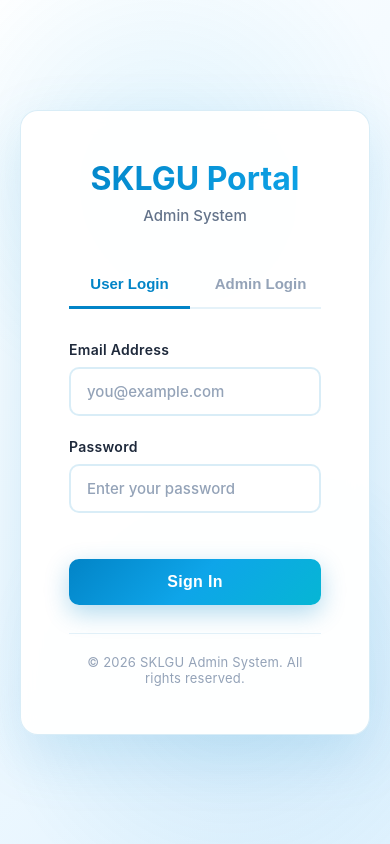
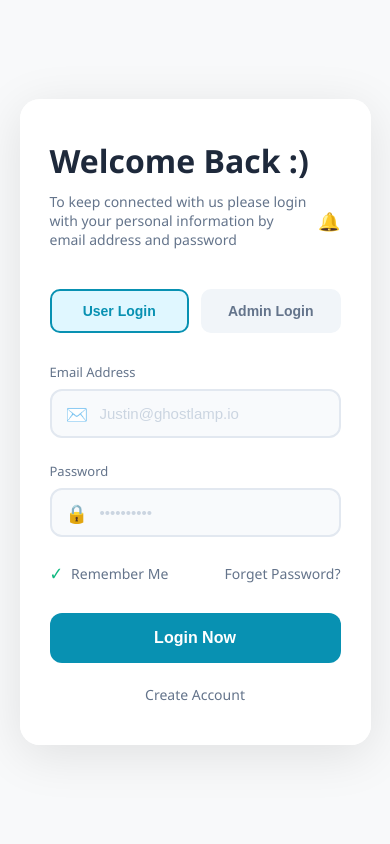
Before and after one commit to jam010203/sklgu-admin-system, a Flask app: template admin_system/templates/login.html in a window 390 px wide. Run offline with Flask 3, Linux system fonts and the light colour scheme; the template is opened without the code that fills it, so the values that code supplies are empty.

Commit message:
Redesign login page with INOVISION branding
- Split-screen layout with illustration on left and form on right
- Welcome Back :) header with modern design
- Custom SVG illustration with desk scene and people
- Email and password fields with icons
- Remember Me checkbox and Forgot Password link
- Login Now button with hover effects
- User/Admin login toggle
- Remove social login buttons
- Responsive design for mobile devices

```diff
--- a/admin_system/templates/login.html
+++ b/admin_system/templates/login.html
@@ -3,7 +3,7 @@
 <head>
     <meta charset="UTF-8">
     <meta name="viewport" content="width=device-width, initial-scale=1.0">
-    <title>SKLGU Admin System - Login</title>
+    <title>INOVISION - Login</title>
     <style>
         * {
             margin: 0;
@@ -12,107 +12,242 @@
         }
 
         body {
-            font-family: 'Inter', 'Segoe UI', system-ui, -apple-system, sans-serif;
-            background: linear-gradient(135deg, #ffffff 0%, #f0f9ff 50%, #e0f2fe 100%);
+            font-family: 'Segoe UI', Tahoma, Geneva, Verdana, sans-serif;
+            background: #f8f9fa;
             min-height: 100vh;
             display: flex;
             justify-content: center;
             align-items: center;
-            padding: 20px;
-            position: relative;
+        }
+
+        .login-wrapper {
+            display: flex;
+            width: 90%;
+            max-width: 1200px;
+            min-height: 600px;
+            background: white;
+            border-radius: 20px;
+            box-shadow: 0 10px 50px rgba(0, 0, 0, 0.1);
             overflow: hidden;
         }
 
-        body::before {
-            content: '';
-            position: fixed;
-            top: -10%;
-            right: -5%;
-            width: 500px;
-            height: 500px;
-            background: radial-gradient(circle, #0ea5e9 0%, transparent 70%);
-            border-radius: 50%;
-            opacity: 0.1;
-            z-index: 0;
+        .left-section {
+            flex: 1;
+            background: linear-gradient(135deg, #e0f7ff 0%, #f0f9ff 100%);
+            display: flex;
+            justify-content: center;
+            align-items: center;
+            padding: 60px;
+            position: relative;
         }
 
-        body::after {
-            content: '';
-            position: fixed;
-            bottom: -10%;
-            left: -5%;
-            width: 500px;
-            height: 500px;
-            background: radial-gradient(circle, #0284c7 0%, transparent 70%);
-            border-radius: 50%;
-            opacity: 0.1;
-            z-index: 0;
+        .illustration {
+            width: 100%;
+            max-width: 500px;
+            height: auto;
+            position: relative;
         }
 
-        .login-container {
-            background: rgba(255, 255, 255, 0.96);
-            border-radius: 18px;
-            box-shadow: 0 20px 60px rgba(2, 132, 199, 0.15);
-            max-width: 450px;
+        .illustration svg {
             width: 100%;
-            padding: 48px;
-            position: relative;
-            z-index: 1;
-            backdrop-filter: blur(10px);
-            border: 1px solid rgba(2, 132, 199, 0.15);
+            height: auto;
         }
 
-        .login-header {
-            text-align: center;
-            margin-bottom: 36px;
+        .brand-logo {
+            position: absolute;
+            top: 40px;
+            left: 40px;
+            font-size: 28px;
+            font-weight: 700;
+            color: #0891b2;
+            letter-spacing: -0.5px;
         }
 
-        .login-header h1 {
-            font-size: 32px;
-            background: linear-gradient(135deg, #0284c7 0%, #0ea5e9 100%);
-            -webkit-background-clip: text;
-            -webkit-text-fill-color: transparent;
-            background-clip: text;
-            margin-bottom: 8px;
-            font-weight: 700;
+        .right-section {
+            flex: 1;
+            padding: 80px 60px;
+            display: flex;
+            flex-direction: column;
+            justify-content: center;
+            background: white;
         }
 
-        .login-header p {
+        .welcome-text {
+            font-size: 42px;
+            font-weight: 700;
+            color: #1e293b;
+            margin-bottom: 10px;
+        }
+
+        .welcome-subtext {
+            font-size: 14px;
             color: #64748b;
-            font-size: 15px;
+            margin-bottom: 40px;
+            display: flex;
+            align-items: center;
+            gap: 5px;
+        }
+
+        .notification-icon {
+            color: #f59e0b;
+            font-size: 18px;
+        }
+
+        .form-group {
+            margin-bottom: 24px;
+            position: relative;
+        }
+
+        .form-label {
+            display: block;
+            font-size: 13px;
+            color: #64748b;
+            margin-bottom: 8px;
             font-weight: 500;
         }
 
-        .login-tabs {
+        .input-wrapper {
+            position: relative;
             display: flex;
-            gap: 10px;
-            margin-bottom: 32px;
-            border-bottom: 2px solid rgba(2, 132, 199, 0.1);
+            align-items: center;
         }
 
-        .login-tab {
-            flex: 1;
-            padding: 14px;
-            text-align: center;
-            cursor: pointer;
-            border: none;
-            background: none;
-            font-size: 15px;
-            font-weight: 600;
+        .input-icon {
+            position: absolute;
+            left: 16px;
             color: #94a3b8;
-            transition: all 0.3s cubic-bezier(0.4, 0, 0.2, 1);
-            border-bottom: 3px solid transparent;
-            margin-bottom: -2px;
-            position: relative;
+            font-size: 18px;
+            z-index: 1;
         }
 
-        .login-tab.active {
-            color: #0284c7;
-            border-bottom-color: #0284c7;
+        .form-input {
+            width: 100%;
+            padding: 14px 16px 14px 48px;
+            border: 2px solid #e2e8f0;
+            border-radius: 12px;
+            font-size: 15px;
+            color: #1e293b;
+            background: #f8fafc;
+            transition: all 0.3s ease;
         }
 
-        .login-tab:hover {
-            color: #0ea5e9;
+        .form-input:focus {
+            outline: none;
+            border-color: #0891b2;
+            background: white;
+        }
+
+        .form-input::placeholder {
+            color: #cbd5e1;
+        }
+
+        .form-options {
+            display: flex;
+            justify-content: space-between;
+            align-items: center;
+            margin-bottom: 28px;
+            font-size: 14px;
+        }
+
+        .remember-me {
+            display: flex;
+            align-items: center;
+            gap: 8px;
+            color: #64748b;
+            cursor: pointer;
+        }
+
+        .remember-me input[type="checkbox"] {
+            width: 18px;
+            height: 18px;
+            cursor: pointer;
+            accent-color: #0891b2;
+        }
+
+        .remember-me .checkmark {
+            color: #10b981;
+            font-size: 18px;
+        }
+
+        .forgot-password {
+            color: #64748b;
+            text-decoration: none;
+            font-size: 14px;
+            transition: color 0.3s ease;
+        }
+
+        .forgot-password:hover {
+            color: #0891b2;
+        }
+
+        .login-btn {
+            width: 100%;
+            padding: 16px;
+            background: #0891b2;
+            color: white;
+            border: none;
+            border-radius: 12px;
+            font-size: 16px;
+            font-weight: 600;
+            cursor: pointer;
+            transition: all 0.3s ease;
+            margin-bottom: 20px;
+        }
+
+        .login-btn:hover {
+            background: #0e7490;
+            transform: translateY(-2px);
+            box-shadow: 0 8px 20px rgba(8, 145, 178, 0.3);
+        }
+
+        .create-account {
+            text-align: center;
+        }
+
+        .create-account a {
+            color: #64748b;
+            text-decoration: none;
+            font-size: 14px;
+            transition: color 0.3s ease;
+        }
+
+        .create-account a:hover {
+            color: #0891b2;
+        }
+
+        .error-message {
+            background: #fee2e2;
+            color: #991b1b;
+            padding: 12px 16px;
+            border-radius: 10px;
+            margin-bottom: 20px;
+            font-size: 14px;
+            border-left: 4px solid #dc2626;
+        }
+
+        .login-type-toggle {
+            display: flex;
+            gap: 12px;
+            margin-bottom: 30px;
+        }
+
+        .toggle-btn {
+            flex: 1;
+            padding: 12px;
+            background: #f1f5f9;
+            border: 2px solid transparent;
+            border-radius: 10px;
+            font-size: 14px;
+            font-weight: 600;
+            color: #64748b;
+            cursor: pointer;
+            transition: all 0.3s ease;
+        }
+
+        .toggle-btn.active {
+            background: #e0f7ff;
+            border-color: #0891b2;
+            color: #0891b2;
         }
 
         .login-form {
@@ -129,172 +264,174 @@
             to { opacity: 1; transform: translateY(0); }
         }
 
-        .form-group {
-            margin-bottom: 22px;
+        @media (max-width: 968px) {
+            .login-wrapper {
+                flex-direction: column;
             }
 
-        .form-group label {
-            display: block;
-            font-size: 14px;
-            font-weight: 600;
-            color: #1e293b;
-            margin-bottom: 9px;
-            letter-spacing: 0.3px;
+            .left-section {
+                display: none;
             }
 
-        .form-group input {
-            width: 100%;
-            padding: 13px 16px;
-            border: 2px solid rgba(2, 132, 199, 0.15);
-            border-radius: 10px;
-            font-size: 15px;
-            transition: all 0.3s cubic-bezier(0.4, 0, 0.2, 1);
-            background: rgba(255, 255, 255, 0.92);
-            font-family: inherit;
-            font-weight: 500;
-            color: #1e293b;
+            .right-section {
+                padding: 60px 40px;
+            }
         }
 
-        .form-group input:focus {
-            outline: none;
-            border-color: #0284c7;
-            box-shadow: 0 0 0 4px rgba(2, 132, 199, 0.12);
-            background: rgba(255, 255, 255, 0.98);
-            transform: scale(1.01);
+        @media (max-width: 480px) {
+            .welcome-text {
+                font-size: 32px;
             }
 
-        .form-group input::placeholder {
-            color: #94a3b8;
+            .right-section {
+                padding: 40px 30px;
             }
-
-        .submit-btn {
-            width: 100%;
-            padding: 14px;
-            background: linear-gradient(135deg, #0284c7 0%, #0ea5e9 50%, #06b6d4 100%);
-            color: white;
-            border: none;
-            border-radius: 10px;
-            font-size: 16px;
-            font-weight: 600;
-            cursor: pointer;
-            transition: all 0.3s cubic-bezier(0.4, 0, 0.2, 1);
-            margin-top: 24px;
-            box-shadow: 0 8px 25px rgba(2, 132, 199, 0.3);
-            letter-spacing: 0.3px;
-            position: relative;
-            overflow: hidden;
-        }
-
-        .submit-btn::before {
-            content: '';
-            position: absolute;
-            top: 0;
-            left: -100%;
-            width: 100%;
-            height: 100%;
-            background: linear-gradient(90deg, transparent, rgba(255, 255, 255, 0.2), transparent);
-            transition: left 0.6s ease;
-        }
-
-        .submit-btn:hover {
-            transform: translateY(-4px);
-            box-shadow: 0 15px 40px rgba(2, 132, 199, 0.45);
-            background: linear-gradient(135deg, #0272a8 0%, #0c8ad4 50%, #0499c6 100%);
-        }
-
-        .submit-btn:hover::before {
-            left: 100%;
-        }
-
-        .submit-btn:active {
-            transform: translateY(-1px);
-        }
-
-        .error-message {
-            background: linear-gradient(135deg, #fee2e2 0%, #fecaca 100%);
-            color: #991b1b;
-            padding: 14px 16px;
-            border-radius: 10px;
-            margin-bottom: 22px;
-            font-size: 14px;
-            display: none;
-            border-left: 4px solid #dc2626;
-            box-shadow: 0 4px 12px rgba(220, 38, 38, 0.12);
-            font-weight: 500;
-        }
-
-        .error-message.show {
-            display: block;
-            animation: slideDown 0.3s ease-out;
-        }
-
-        @keyframes slideDown {
-            from { opacity: 0; transform: translateY(-10px); }
-            to { opacity: 1; transform: translateY(0); }
-        }
-
-        .login-footer {
-            text-align: center;
-            margin-top: 28px;
-            font-size: 13px;
-            color: #94a3b8;
-            border-top: 1px solid rgba(2, 132, 199, 0.1);
-            padding-top: 20px;
-            letter-spacing: 0.2px;
         }
     </style>
 </head>
 <body>
-    <div class="login-container">
-        <div class="login-header">
-            <h1>SKLGU Portal</h1>
-            <p>Admin System</p>
+    <div class="login-wrapper">
+        <!-- Left Section with Illustration -->
+        <div class="left-section">
+            <div class="brand-logo">INOVISION</div>
+            <div class="illustration">
+                <!-- Illustration SVG -->
+                <svg viewBox="0 0 500 500" xmlns="http://www.w3.org/2000/svg">
+                    <!-- Background circles -->
+                    <circle cx="150" cy="120" r="8" fill="#93c5fd" opacity="0.4"/>
+                    <circle cx="430" cy="200" r="6" fill="#93c5fd" opacity="0.3"/>
+                    <circle cx="320" cy="350" r="10" fill="#93c5fd" opacity="0.3"/>
+
+                    <!-- Desk/Table -->
+                    <path d="M 60 350 Q 250 340 440 350 L 440 360 Q 250 350 60 360 Z" fill="#3b82f6" opacity="0.8"/>
+                    <rect x="60" y="360" width="380" height="15" fill="#2563eb" opacity="0.7"/>
+
+                    <!-- Person standing (left) -->
+                    <ellipse cx="120" cy="200" rx="25" ry="30" fill="#1e293b"/>
+                    <circle cx="120" cy="165" r="20" fill="#f1c27d"/>
+                    <path d="M 105 165 Q 105 160 110 162 Q 115 164 108 168 Z" fill="#8b5a3c"/>
+                    <rect x="105" y="200" width="30" height="60" rx="5" fill="#fbbf24"/>
+                    <rect x="102" y="260" width="15" height="80" fill="#1e3a8a"/>
+                    <rect x="121" y="260" width="15" height="80" fill="#1e3a8a"/>
+                    <path d="M 135 220 L 170 250 L 165 260 L 130 230 Z" fill="#fbbf24"/>
+
+                    <!-- Laptop -->
+                    <rect x="190" y="320" width="120" height="8" rx="2" fill="#64748b"/>
+                    <rect x="200" y="260" width="100" height="60" rx="3" fill="#1e293b" stroke="#475569" stroke-width="3"/>
+                    <rect x="210" y="270" width="80" height="40" fill="#0ea5e9"/>
+                    <line x1="250" y1="270" x2="250" y2="310" stroke="#38bdf8" stroke-width="1"/>
+                    <line x1="230" y1="290" x2="270" y2="290" stroke="#38bdf8" stroke-width="1"/>
+
+                    <!-- Person sitting (right) -->
+                    <ellipse cx="380" cy="230" rx="22" ry="28" fill="#f8b4b4"/>
+                    <circle cx="380" cy="200" r="18" fill="#f1c27d"/>
+                    <path d="M 368 200 Q 368 195 372 197 Q 376 199 370 202 Z" fill="#8b5a3c"/>
+                    <path d="M 390 200 Q 394 195 396 197 Q 398 199 392 202 Z" fill="#8b5a3c"/>
+                    <rect x="366" y="230" width="28" height="50" rx="5" fill="#ec4899"/>
+                    <rect x="364" y="280" width="14" height="40" fill="#831843"/>
+                    <rect x="382" y="280" width="14" height="40" fill="#831843"/>
+
+                    <!-- Plant pot -->
+                    <path d="M 345 315 L 355 340 L 370 340 L 380 315 Z" fill="#f97316"/>
+                    <ellipse cx="362.5" cy="315" rx="20" ry="8" fill="#ea580c"/>
+                    <path d="M 362 290 Q 365 300 362 315" stroke="#10b981" stroke-width="3" fill="none"/>
+                    <path d="M 362 295 Q 355 300 357 310" stroke="#10b981" stroke-width="2.5" fill="none"/>
+                    <path d="M 362 295 Q 369 300 367 310" stroke="#10b981" stroke-width="2.5" fill="none"/>
+                    <circle cx="362" cy="290" r="6" fill="#22c55e"/>
+                    <circle cx="357" cy="293" r="5" fill="#16a34a"/>
+                    <circle cx="367" cy="293" r="5" fill="#16a34a"/>
+
+                    <!-- Decorative wave shape (blue) -->
+                    <path d="M 440 380 Q 380 365 320 380 Q 260 395 200 380 Q 140 365 80 380 L 80 450 Q 140 435 200 450 Q 260 465 320 450 Q 380 435 440 450 Z" fill="#3b82f6" opacity="0.6"/>
+                </svg>
+            </div>
         </div>
 
-        <div class="login-tabs">
-            <button class="login-tab active" onclick="switchTab('user')">User Login</button>
-            <button class="login-tab" onclick="switchTab('admin')">Admin Login</button>
+        <!-- Right Section with Form -->
+        <div class="right-section">
+            <div class="welcome-text">Welcome Back :)</div>
+            <div class="welcome-subtext">
+                To keep connected with us please login with your personal information by email address and password
+                <span class="notification-icon">🔔</span>
+            </div>
+
+            <!-- Login Type Toggle -->
+            <div class="login-type-toggle">
+                <button type="button" class="toggle-btn active" onclick="switchTab('user')">User Login</button>
+                <button type="button" class="toggle-btn" onclick="switchTab('admin')">Admin Login</button>
             </div>
 
             <!-- User Login Form -->
             <form id="userLoginForm" class="login-form active" method="POST" action="/login">
                 {% if error %}
-                <div class="error-message show">{{ error }}</div>
+                    <div class="error-message">{{ error }}</div>
                 {% endif %}
                 <input type="hidden" name="login_type" value="user">
 
                 <div class="form-group">
-                <label for="userEmail">Email Address</label>
-                <input type="email" id="userEmail" name="email" placeholder="you@example.com" required>
+                    <label class="form-label">Email Address</label>
+                    <div class="input-wrapper">
+                        <span class="input-icon">✉️</span>
+                        <input type="email" name="email" class="form-input" placeholder="Justin@ghostlamp.io" required>
+                    </div>
                 </div>
 
                 <div class="form-group">
-                <label for="userPassword">Password</label>
-                <input type="password" id="userPassword" name="password" placeholder="Enter your password" required>
+                    <label class="form-label">Password</label>
+                    <div class="input-wrapper">
+                        <span class="input-icon">🔒</span>
+                        <input type="password" name="password" class="form-input" placeholder="••••••••••" required>
+                    </div>
                 </div>
 
-            <button type="submit" class="submit-btn">Sign In</button>
+                <div class="form-options">
+                    <label class="remember-me">
+                        <span class="checkmark">✓</span>
+                        <span>Remember Me</span>
+                    </label>
+                    <a href="#" class="forgot-password">Forget Password?</a>
+                </div>
+
+                <button type="submit" class="login-btn">Login Now</button>
+
+                <div class="create-account">
+                    <a href="#">Create Account</a>
+                </div>
             </form>
 
             <!-- Admin Login Form -->
             <form id="adminLoginForm" class="login-form" method="POST" action="/login">
+                {% if error %}
+                    <div class="error-message">{{ error }}</div>
+                {% endif %}
                 <input type="hidden" name="login_type" value="admin">
 
                 <div class="form-group">
-                <label for="adminEmail">Admin Email</label>
-                <input type="email" id="adminEmail" name="email" placeholder="admin@sklgu.gov.ph" required>
+                    <label class="form-label">Admin Email Address</label>
+                    <div class="input-wrapper">
+                        <span class="input-icon">✉️</span>
+                        <input type="email" name="email" class="form-input" placeholder="admin@sklgu.gov.ph" required>
+                    </div>
                 </div>
 
                 <div class="form-group">
-                <label for="adminPassword">Password</label>
-                <input type="password" id="adminPassword" name="password" placeholder="Enter admin password" required>
+                    <label class="form-label">Admin Password</label>
+                    <div class="input-wrapper">
+                        <span class="input-icon">🔒</span>
+                        <input type="password" name="password" class="form-input" placeholder="••••••••••" required>
+                    </div>
                 </div>
 
-            <button type="submit" class="submit-btn">Admin Sign In</button>
+                <div class="form-options">
+                    <label class="remember-me">
+                        <span class="checkmark">✓</span>
+                        <span>Remember Me</span>
+                    </label>
+                    <a href="#" class="forgot-password">Forget Password?</a>
+                </div>
+
+                <button type="submit" class="login-btn">Login Now</button>
             </form>
-
-        <div class="login-footer">
-            <p>© 2026 SKLGU Admin System. All rights reserved.</p>
         </div>
     </div>
 
@@ -302,25 +439,20 @@
         function switchTab(tab) {
             const userForm = document.getElementById('userLoginForm');
             const adminForm = document.getElementById('adminLoginForm');
-            const tabs = document.querySelectorAll('.login-tab');
+            const toggleBtns = document.querySelectorAll('.toggle-btn');
 
             if (tab === 'user') {
                 userForm.classList.add('active');
                 adminForm.classList.remove('active');
-                tabs[0].classList.add('active');
-                tabs[1].classList.remove('active');
+                toggleBtns[0].classList.add('active');
+                toggleBtns[1].classList.remove('active');
             } else {
                 adminForm.classList.add('active');
                 userForm.classList.remove('active');
-                tabs[1].classList.add('active');
-                tabs[0].classList.remove('active');
+                toggleBtns[1].classList.add('active');
+                toggleBtns[0].classList.remove('active');
             }
         }
-
-        // Make both forms submit to the same endpoint
-        document.getElementById('userLoginForm').addEventListener('submit', (e) => {
-            e.target.action = '/login';
-        });
     </script>
 </body>
 </html>
```
Lines whose indentation alone changed are shown as unchanged.
